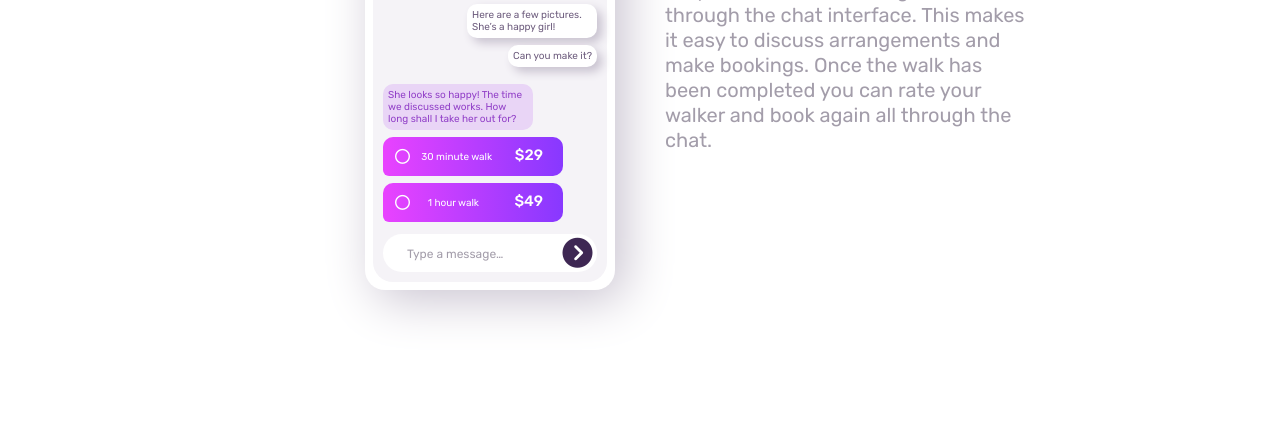
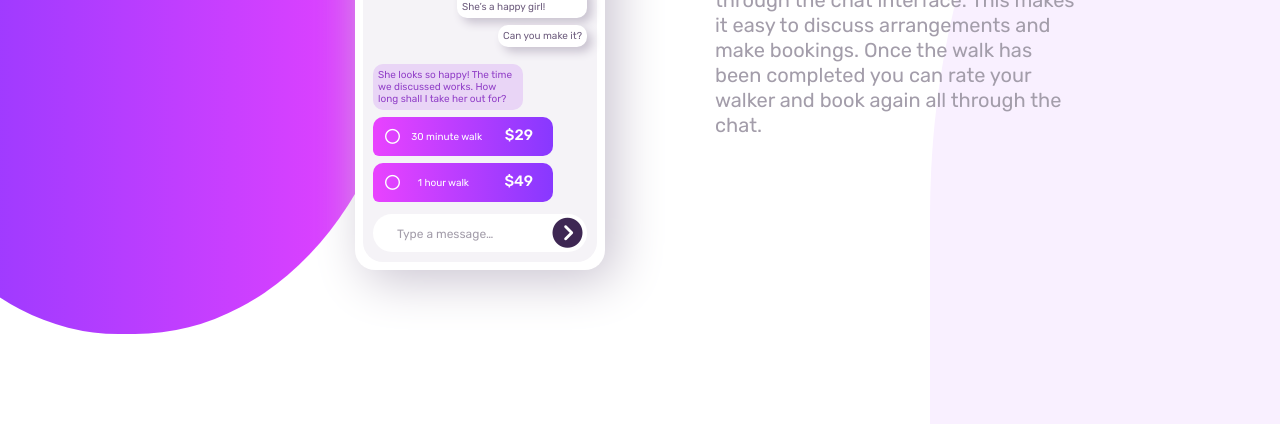
Before and after one commit to blossomkaler/chatapp-website, a plain HTML site: page index.html in a window 1280 px wide. Shown: the part 366-800 px from the top of the page. Drawn offline with Linux system fonts and the light colour scheme.

Commit message:
final desktop

```diff
--- a/index.html
+++ b/index.html
@@ -2,7 +2,7 @@
 <html lang="en">
 <head>
   <meta charset="UTF-8">
-  <meta name="viewport" content="width=device-width, initial-scale=1.0">
+  <meta name="viewport" content="width=device-width">
 
   <link rel="icon" type="image/png" sizes="32x32" href="./images/favicon-32x32.png">
   <link rel="stylesheet" href="styles.css">
@@ -13,11 +13,12 @@
 </head>
 <body>
   <div class="bg-shape"></div>
+  <div class="bg-shape2"></div>
 
   <div class="container">
     <div class="mobile">
       <div class="top">
-        <div class="mob-cam">xx</div>
+        <div class="mob-cam"></div>
 
         <div class="header">
           <i class="fa-solid fa-angle-left"></i>
--- a/styles.css
+++ b/styles.css
@@ -8,26 +8,40 @@
     font-size: 10px;
     line-height: 1.2rem;
 }
-/*
+.body{
+    height: 100vh;
+    width: 100vw;
+}
+
 .bg-shape{
-    height: 80vh;
-    width: 40vw;
+    height: 700px;
+    width: 550px;
     background-image: linear-gradient(to right,  hsl(264, 100%, 61%) , hsl(293, 100%, 63%));
-    border-radius: 0 0 50% 50%;
-    margin-left: -20rem;
-}*/
+    border-radius: 0 0 50% 47%;
+    margin-left: -14rem;
+}
+
+.bg-shape2{
+    height: 690px;
+    width: 350px;
+    background-color: hsl(276, 100%, 97%);
+    border-radius: 70% 0 0 0;
+    float: right;
+    margin-top: -60rem;
+    margin-left: -30rem;
+}
 
 .container{
     display: grid;
     grid-template-columns: 250px auto;
-    grid-gap: 5rem;
+    grid-gap: 11rem;
     align-items: center;
     justify-content: center;
     width: 100vw;
     height: 100vh;
-    padding: 146px 255px 146px 365px ;
+    padding: 146px 200px 146px 355px ;
     position: absolute;
-
+    margin-top: -72rem;
 }
 
 .mobile{
@@ -181,12 +195,10 @@
     border-radius: 10px;
 }
 
-
-
 .heading{
     font-size: 45px;
     font-weight: 500;
-    line-height: 4rem;
+    line-height: 5rem;
     padding-bottom: 2rem;
     color: hsl(271, 36%, 24%);
 }
@@ -195,6 +207,9 @@
     font-size: 20px;
     line-height: 2.5rem;
 }
+
+/***********************************************************************************************/
+
 
 
 
```
